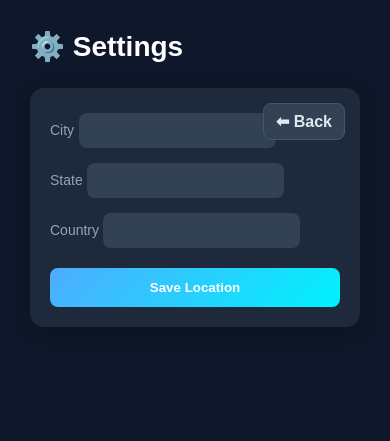
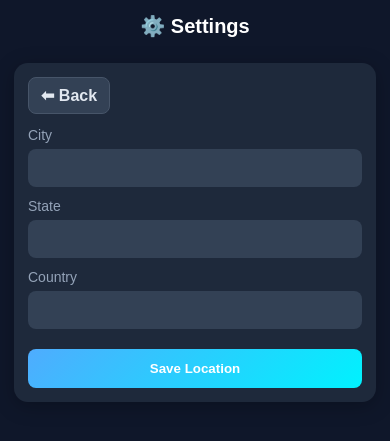
Before and after one commit to SnowFox4827/weather, a Flask app: page /settings in a window 390 px wide. Shown: the top 441 px of the page. Run offline with Flask 3, Linux system fonts and the light colour scheme.

Commit message:
formatted screen size and date

```diff
--- a/app.py
+++ b/app.py
@@ -1,6 +1,7 @@
 import json
 import os
 from collections import defaultdict
+from datetime import datetime
 
 import requests
 from dotenv import load_dotenv
@@ -131,8 +132,10 @@ def dashboard():
     for date, entries in list(daily.items())[:5]:
         temps = [e["main"]["temp"] for e in entries]
 
+        parsed_date = datetime.strptime(date, "%Y-%m-%d")
+
         forecast.append({
-            "date": date,
+            "date": parsed_date.strftime("%a, %b %d"),
             "high": round(max(temps)),
             "low": round(min(temps)),
             "icon": entries[0]["weather"][0]["icon"]
--- a/static/styles.css
+++ b/static/styles.css
@@ -4,6 +4,10 @@ body {
     font-family: Arial, sans-serif;
     background: #0f172a;
     color: white;
+}
+
+* {
+    box-sizing: border-box;
 }
 
 /* ---------- LAYOUT ---------- */
@@ -18,6 +22,8 @@ body {
     display: flex;
     justify-content: space-between;
     align-items: center;
+    flex-wrap: wrap;
+    gap: 10px;
     margin-bottom: 25px;
 }
 
@@ -80,6 +86,8 @@ body {
 .details {
     display: flex;
     justify-content: space-around;
+    flex-wrap: wrap;
+    gap: 10px;
     margin-top: 15px;
     font-size: 14px;
     color: #cbd5f5;
@@ -145,6 +153,8 @@ body {
     background: #334155;
     color: white;
     outline: none;
+    width: 100%;
+    font-size: 16px; /* prevents iOS Safari from auto-zooming on focus */
 }
 
 .settings-card input:focus {
@@ -211,3 +221,95 @@ body {
 .back-button:active {
     transform: translateY(0px);
 }
+
+/* ==================================================
+   RESPONSIVE BREAKPOINTS
+   ================================================== */
+
+/* ---------- TABLET (<= 900px) ---------- */
+@media (max-width: 900px) {
+    .dashboard {
+        padding: 20px;
+    }
+
+    .grid {
+        grid-template-columns: 1fr; /* stack current weather + forecast */
+    }
+}
+
+/* ---------- MOBILE (<= 600px) ---------- */
+@media (max-width: 600px) {
+    .dashboard {
+        padding: 14px;
+    }
+
+    .header {
+        justify-content: center;
+        text-align: center;
+    }
+
+    .header h1 {
+        font-size: 22px;
+    }
+
+    .settings-btn {
+        padding: 8px 12px;
+        font-size: 14px;
+    }
+
+    .big-temp {
+        font-size: 48px;
+    }
+
+    .weather-icon {
+        width: 80px;
+        height: 80px;
+    }
+
+    .details {
+        justify-content: center;
+        gap: 14px;
+        font-size: 13px;
+    }
+
+    /* 5-day forecast collapses to 3 columns so each day stays legible */
+    .forecast-grid {
+        grid-template-columns: repeat(3, 1fr);
+        gap: 8px;
+    }
+
+    .weather-icon-small {
+        width: 36px;
+        height: 36px;
+    }
+
+    .card {
+        padding: 14px;
+    }
+
+    .settings-card {
+        max-width: 100%;
+        position: static; /* back-button no longer needs absolute anchor */
+    }
+
+    .back-button {
+        position: static;
+        display: inline-block;
+        margin-bottom: 12px;
+    }
+}
+
+/* ---------- SMALL MOBILE (<= 400px) ---------- */
+@media (max-width: 400px) {
+    .forecast-grid {
+        grid-template-columns: repeat(2, 1fr); /* very narrow phones */
+    }
+
+    .big-temp {
+        font-size: 40px;
+    }
+
+    .header h1 {
+        font-size: 20px;
+    }
+}
--- a/templates/dashboard.html
+++ b/templates/dashboard.html
@@ -1,6 +1,8 @@
 <!DOCTYPE html>
 <html>
 <head>
+    <meta charset="UTF-8">
+    <meta name="viewport" content="width=device-width, initial-scale=1.0">
     <title>Weather Dashboard</title>
     <link rel="stylesheet" href="{{ url_for('static', filename='styles.css') }}">
 </head>
--- a/templates/settings.html
+++ b/templates/settings.html
@@ -2,6 +2,7 @@
 <html lang="en">
 <head>
     <meta charset="UTF-8">
+    <meta name="viewport" content="width=device-width, initial-scale=1.0">
     <title>Settings</title>
     <link rel="stylesheet" href="{{ url_for('static', filename='styles.css') }}">
 </head>
--- a/templates/setup.html
+++ b/templates/setup.html
@@ -2,6 +2,7 @@
 <html lang="en">
 <head>
     <meta charset="UTF-8">
+    <meta name="viewport" content="width=device-width, initial-scale=1.0">
     <title>Setup Required</title>
     <link rel="stylesheet" href="{{ url_for('static', filename='styles.css') }}">
 </head>
```
Also changed, not shown: README.md, 1 other file.
